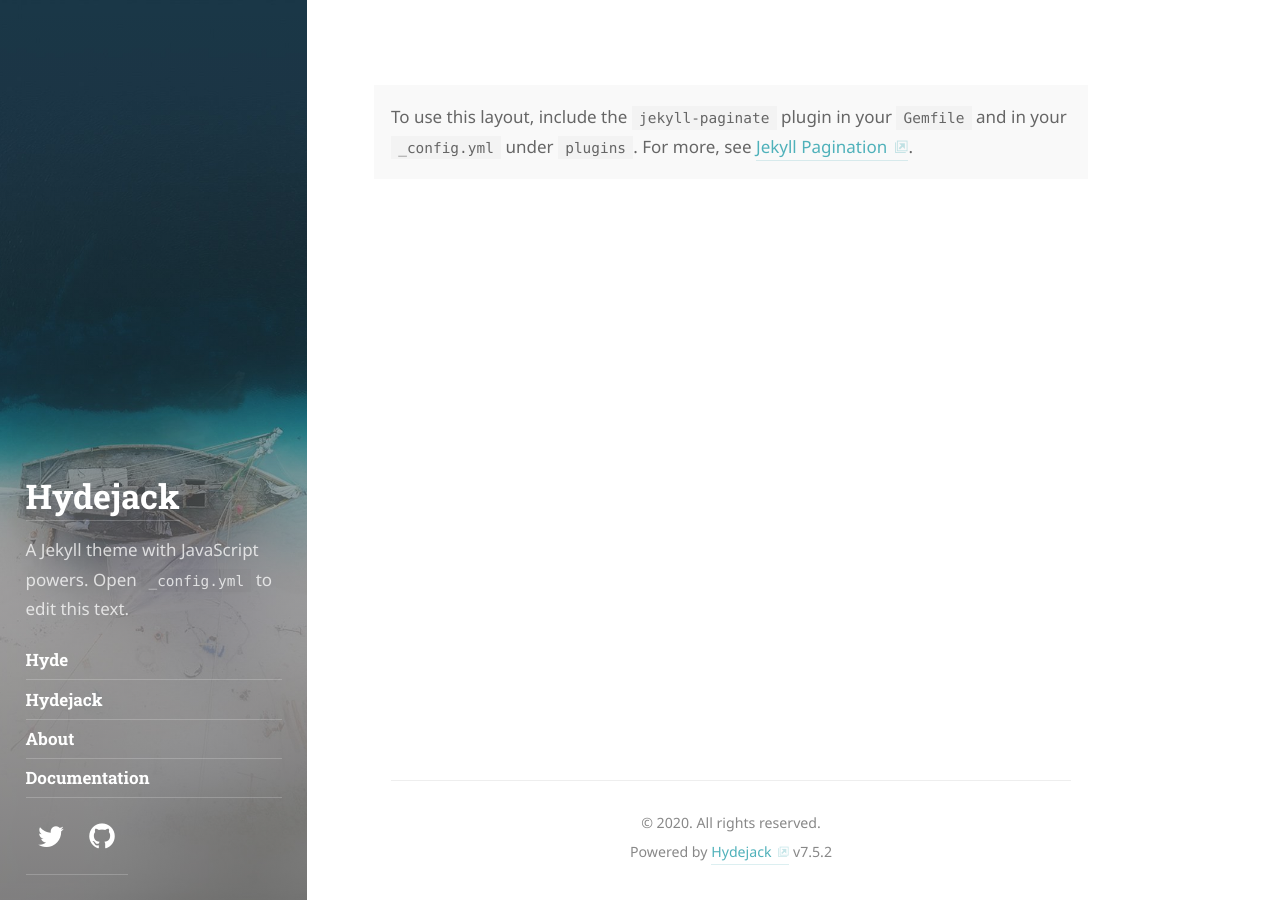
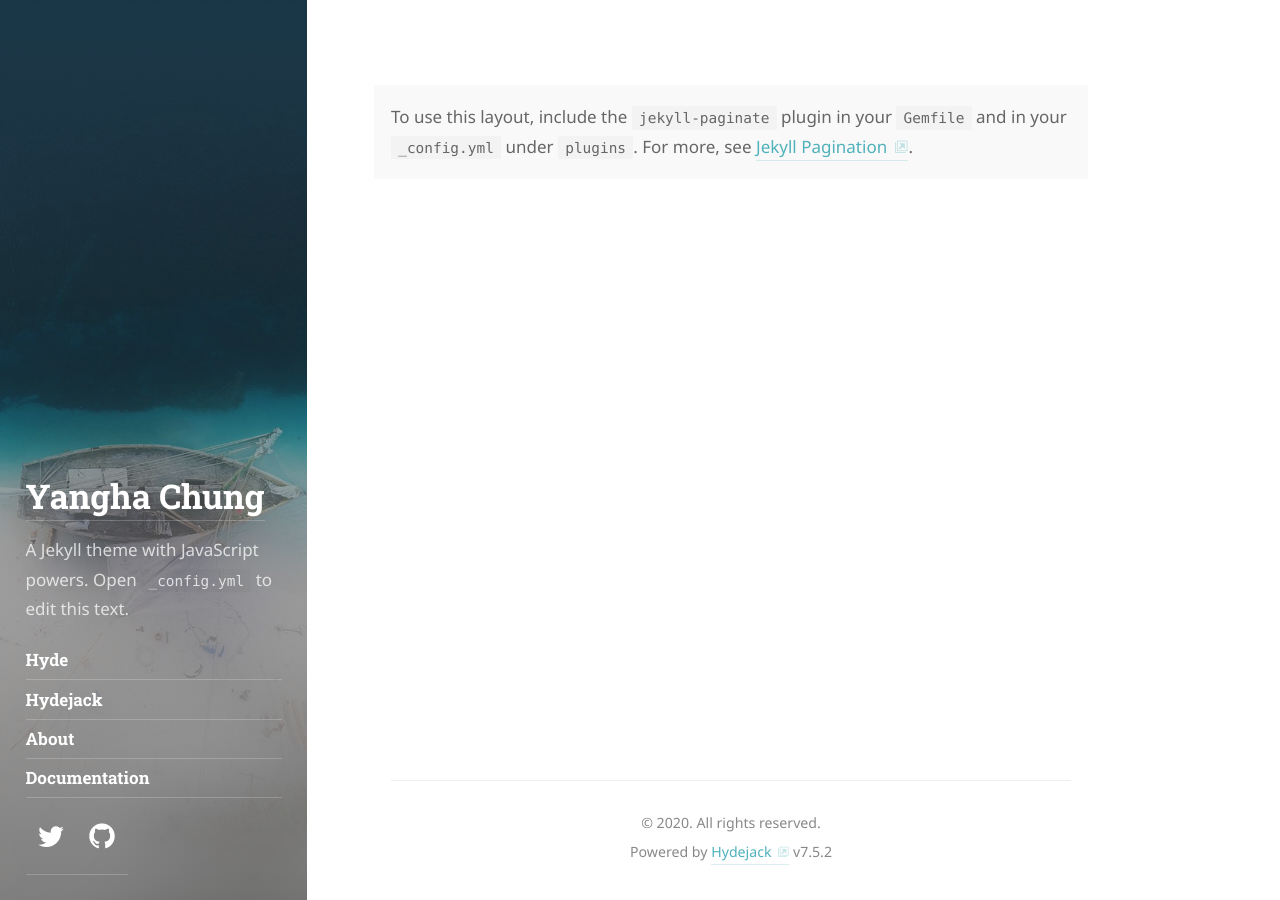
Before and after one commit to yangha08/yangha08.github.io, a Jekyll site: the page built from index.html, in a window 1280 px wide. Built offline with Jekyll 4.4.1, drawn with Linux system fonts in a browser that asks for light colours; some web fonts are replaced; the list of posts is cut into pages by our own code.

Commit message:
Update _config.yml

```diff
--- a/_config.yml
+++ b/_config.yml
@@ -22,7 +22,7 @@ baseurl:               ''
 lang:                  en
 
 # The title of your blog. Used in the sidebar and the browser tab.
-title:                 Hydejack
+title:                 Yangha Chung
 
 # A short description (~150 chars) of the page used for the meta description tag.
 # Can use markdown, but no more than one paragraph (enforced by `>`)
```
